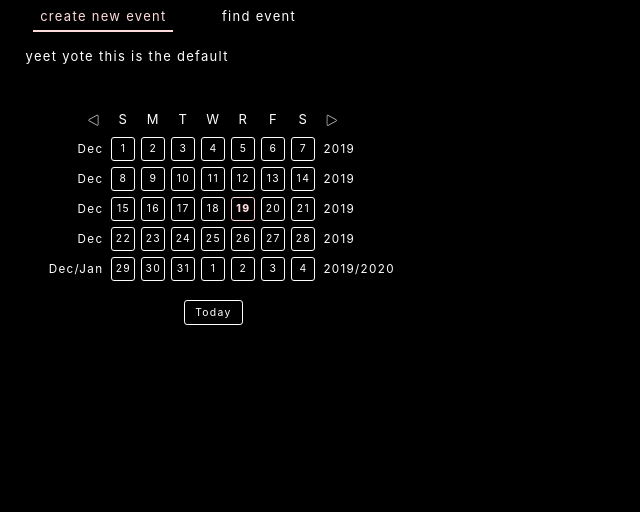
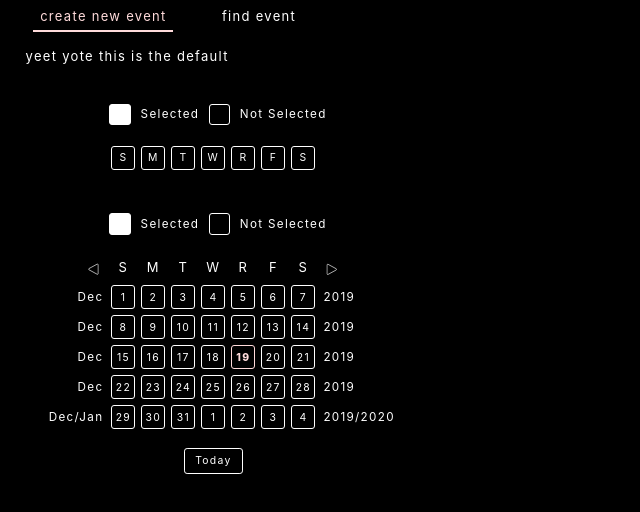
Before and after one commit to ellieyhcheng/meetme, a React (Create React App) app: page / in a window 1280 px wide. Shown: the top 512 px of the page, without its empty margins (0-640 px from the left). Built offline with nearby package versions, Linux system fonts and the light colour scheme.

Commit message:
React hook friendly implementation

```diff
--- a/src/App.js
+++ b/src/App.js
@@ -18,7 +18,8 @@ function App() {
 					</Route>
 					<Route path="/">
 						<p>yeet yote this is the default</p>
-						<Calendar/>
+						<Calendar type='week'/>
+						<Calendar />
 					</Route>
 				</Switch>
 
--- a/src/components/Calendar/Calendar.js
+++ b/src/components/Calendar/Calendar.js
@@ -7,18 +7,21 @@ import solidArrow from '../../assets/triangle-filled.svg';
 
 const daysOfTheWeek = ['S', 'M', 'T', 'W', 'R', 'F', 'S'];
 
-function Calendar() {
+function Calendar({type}) {
     const [m, setM] = useState(moment());
     const [update, setUpdate] = useState(true);
     const [rows, setRows] = useState([]);
     const [monthLabels, setMonthLabels] = useState([]);
     const [yearLabels, setYearLabels] = useState([]);
-    const [actives, setActives] = useState([]);
+    const [actives, setActives] = useState({perm: [], temp: []});
     const [drag, setDrag] = useState(0); // 0 = false, 1 = add, 2 = remove
     const [start, setStart] = useState({r: 0, c: 0});
-    const [tempActives, setTempActives] = useState([]);
 
     useEffect(() => {
+        if (type === "week") {
+            setRows([daysOfTheWeek.map((day, i) => `0-${i}-${day}`)])
+        }
+        else {
             const months = ["Jan", "Feb", "Mar", "Apr", "May", "Jun", "Jul", "Aug", "Sep", "Oct", "Nov", "Dec"];
 
             let firstDay = moment(m).startOf("month").format('d');
@@ -98,59 +101,53 @@ function Calendar() {
             setMonthLabels(monthLabels);
             setYearLabels(yearLabels);
             setUpdate(false);
-    }, [m, update])
+        }
+    }, [m, update, type])
 
     const addMonth = () => {
-        setM(m.add(1, 'months'))
+        setM(m => m.add(1, 'months'))
         setUpdate(true);
     }
 
     const subtractMonth = () => {
-        setM(m.subtract(1, 'months'))
+        setM(m => m.subtract(1, 'months'))
         setUpdate(true);
     }
 
-    const addActive = (date) => {
-        let idx = tempActives.indexOf(date);
-        let newActive = tempActives;
+    const startActive = (e) => {
+        if (drag === 0 && e.target.classList.contains("date")) {
+            let temp = [...actives.perm];
+            let idx = temp.indexOf(e.target.dataset.date);
 
-        if (idx < 0) {
-            newActive.push(date);
-            setTempActives(newActive);
-        }
-    }
-
-    const removeActive = (date) => {
-        let idx = tempActives.indexOf(date);
-        let newActive = tempActives;
-
-        if (idx >= 0) {
-            newActive.splice(idx, 1);
-            setTempActives(newActive);
-        }
-    }
-
-    const startActive = (e) => {
-        if (e.target.classList.contains("date")) {
             if (e.target.classList.contains("active")) {
                 setDrag(2); // erase mode
-                setTempActives(actives)
-                removeActive(e.target.dataset.date)
+                if (idx >= 0) {
+                    temp.splice(idx, 1);
+                }
             }
             else {
                 setDrag(1); // mark mode
-                addActive(e.target.dataset.date)
+                if (idx < 0) {
+                    temp.push(e.target.dataset.date);
+                }
             }
             const split = e.target.id.split('-');
             const r = parseInt(split[1]);
             const c = parseInt(split[2]);
 
             setStart({r, c});
+            setActives(actives => ({perm: actives.perm, temp: temp}))
+
+
+        } else {
+            setActives(actives => ({perm: actives.perm, temp: [...actives.perm]}))
         }
+        document.addEventListener('mouseup', finishActive)
     }
 
     const markActive = (e) => {
         if (drag > 0 && e.target.classList.contains("date")) {
+            let temp =[...actives.temp];
             const split = e.target.id.split('-');
             const row = parseInt(split[1]);
             const col = parseInt(split[2]);
@@ -161,87 +158,85 @@ function Calendar() {
             let right = start.c >= col ? start.c : col;
 
             if (drag === 1) {
-                for (let r=top; r <= bottom; r++) {
-                    for (let c=left; c <= right; c++) {
-                        addActive(document.getElementById(`Date-${r}-${c}`).dataset.date)
+                for (let r = 0; r < rows.length; r++) {
+                    for (let c = 0; c < 7; c++) {
+                        let date = document.getElementById(`Date-${r}-${c}`).dataset.date
+                        let idx = temp.indexOf(date);
+
+                        if (r >= top && r <= bottom && c <= right && c >= left) {
+                            if (idx < 0) {
+                                temp.push(date);
+                            }
+                        } else {
+                            let i = actives.perm.indexOf(date);
+                            if (i >= 0) {
+                                if (idx < 0) {
+                                    temp.push(date);
+                                }
+                            }
+                            else {
+                                if (idx >= 0) {
+                                    temp.splice(idx, 1);
+                                }
+                            }
+
+                        }
                     }
                 }
             }
             else {
-                for (let r=top; r <= bottom; r++) {
-                    for (let c=left; c <= right; c++) {
-                        removeActive(document.getElementById(`Date-${r}-${c}`).dataset.date)
+                for (let r = 0; r < rows.length; r++) {
+                    for (let c = 0; c < 7; c++) {
+                        let date = document.getElementById(`Date-${r}-${c}`).dataset.date
+                        let idx = temp.indexOf(date);
+
+                        if (r >= top && r <= bottom && c <= right && c >= left) {
+                            if (idx >= 0) {
+                                temp.splice(idx, 1);
+                            }
+                        }
+                        else {
+                            let i = actives.perm.indexOf(date);
+                            if (i >= 0) {
+                                if (idx < 0) {
+                                    temp.push(date);
+                                }
+                            }
+                            else {
+                                if (idx >= 0) {
+                                    temp.splice(idx, 1);
+                                }
+                            }
+                        }
                     }
                 }
             }
 
-            // top section
-            for (let r = 0; r < top; r++) {
-                for (let c = 0; c < 7; c++) {
-                    let date = document.getElementById(`Date-${r}-${c}`).dataset.date
-                    if (actives.includes(date)) {
-                        addActive(date)
-                    }
-                    else {
-                        removeActive(date)
-                    }
+            setActives(actives => ({perm: actives.perm, temp:temp}))
         }
     }
 
-            // bottom section
-            for (let r = bottom + 1; r < rows.length; r++) {
-                for (let c = 0; c < 7; c++) {
-                    let date = document.getElementById(`Date-${r}-${c}`).dataset.date
-                    if (actives.includes(date)) {
-                        addActive(date)
-                    }
-                    else {
-                        removeActive(date)
-                    }
-                }
-            }
+    const finishActive = () => {
+        setDrag(0);
 
-            // left section
-            for (let r = 0; r < rows.length; r++) {
-                for (let c = 0; c < left; c++) {
-                    let date = document.getElementById(`Date-${r}-${c}`).dataset.date
-                    if (actives.includes(date)) {
-                        addActive(date)
-                    }
-                    else {
-                        removeActive(date)
-                    }
-                }
-            }
-
-            // right section
-            for (let r = 0; r < rows.length; r++) {
-                for (let c = right + 1; c < 7; c++) {
-                    let date = document.getElementById(`Date-${r}-${c}`).dataset.date
-                    if (actives.includes(date)) {
-                        addActive(date)
-                    }
-                    else {
-                        removeActive(date)
-                    }
-                }
-            }
-        }
-        setUpdate(true)
-
-    }
-
-    const finishActive = (e) => {
-        setDrag(false);
-
-        let temp = [...actives, ...tempActives];
-
-        setActives([...new Set(temp)]);
-        setTempActives([]);
+        setActives(newActives => ({perm: newActives.temp, temp: newActives.temp}));
+        document.removeEventListener('mouseup', finishActive)
+        // e.stopPropagation();
     }
 
     return (
         <div className="calendar noselect" >
+            <div className="legend">
+                <div className="selected">
+                    <div className="box"></div>
+                    Selected
+                </div>
+                <div className="not-selected">
+                    <div className="box"></div>
+                    Not Selected
+                </div>
+            </div>
+            {type !== 'week' &&
                 <div className="days-of-the-week">
                     <div className="label left">
                         <img src={arrow} alt="v" onClick={subtractMonth} onMouseOver={(e) => e.currentTarget.src=solidArrow} onMouseLeave={(e) => e.currentTarget.src=arrow}/>
@@ -255,15 +250,16 @@ function Calendar() {
                         <img src={arrow} alt="v" onClick={addMonth} onMouseOver={(e) => e.currentTarget.src=solidArrow} onMouseLeave={(e) => e.currentTarget.src=arrow} />
                     </div>
                 </div>
+            }
 
-            <div className='grid' onMouseUp={finishActive} onMouseDown={startActive} onMouseOver={markActive}>
+            <div className='grid' onMouseDown={startActive} onMouseOver={markActive}>
                 {rows.map((row, i) => (
                     <div className="grid-row" key={i}>
                         <div className="label left">
                             {monthLabels[i]}
                         </div>
                         {row.map((date, j) => (
-                            <Date date={date} id={"Date-" + i + "-" + j} key={i*7 + j} active={actives.includes(date) || tempActives.includes(date)} today={date === moment().format('YYYY-MM-D')}/>
+                            <Date date={date} id={"Date-" + i + "-" + j} key={i*7 + j} active={actives.temp.includes(date)} today={date === moment().format('YYYY-MM-D')}/>
                         ))}
                         <div className="label right">
                             {yearLabels[i]}
@@ -271,6 +267,8 @@ function Calendar() {
                     </div>
                 ))}
             </div>
+
+            {type !== 'week' &&
                 <div className="today-button">
                     <div className="button"
                         onClick={() => {setM(moment()); setUpdate(true);}}
@@ -279,6 +277,8 @@ function Calendar() {
                         Today
                     </div>
                 </div>
+            }
+
         </div>
     );
 }
--- a/src/components/Calendar/Calendar.scss
+++ b/src/components/Calendar/Calendar.scss
@@ -8,6 +8,41 @@
     justify-content: center;
     align-items: center;
     width: max-content;
+
+    .legend {
+        display: flex;
+        justify-content: space-between;
+        align-items: center;
+        font-size: 0.9em;
+        margin-bottom: 1.5em;
+
+        .box {
+            width: calc(0.9 * #{$box-side});
+            // height: $box-side;
+            height: calc(0.9 * #{$box-side});
+            border-radius: 3px;
+            border: 1px solid white;
+            margin: 0 0.8em;
+        }
+
+        .selected {
+            display: flex;
+            align-items: center;
+
+            .box {
+                background: white;
+            }
+        }
+
+        .not-selected {
+            display: flex;
+            align-items: center;
+
+            .box {
+                background: black;
+            }
+        }
+    }
 
     .days-of-the-week {
         display: flex;
--- a/src/components/Date/Date.js
+++ b/src/components/Date/Date.js
@@ -1,9 +1,11 @@
 import React from 'react';
 import './Date.scss';
 
-function Date({date, active, onClick, today, id}) {
+function Date({date, active, today, id}) {
+    // if (active)
+    //     console.log({date, active})
     return (
-        <div className={active ? "noselect date active": (today ? "noselect date today" : "noselect date")}
+        <div className={active ? "date active": (today ? "date today" : "date")}
             id={id}
             data-date={date}>
             {date.split('-')[2]}
```
Lines whose indentation alone changed are shown as unchanged.
